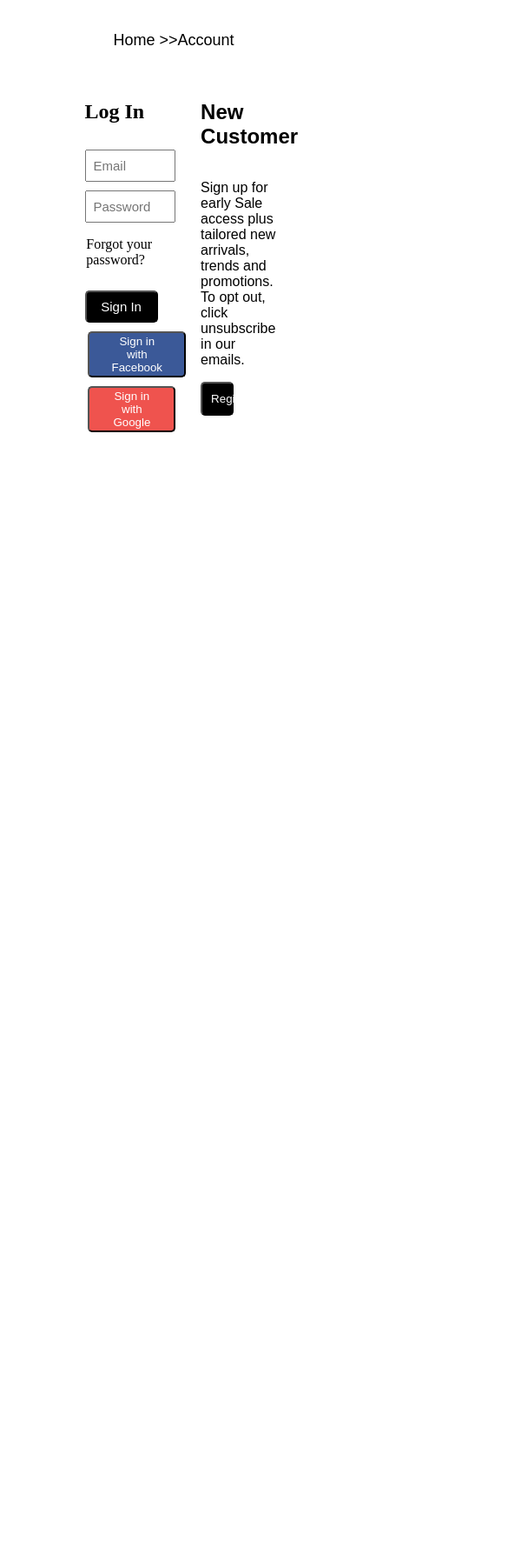
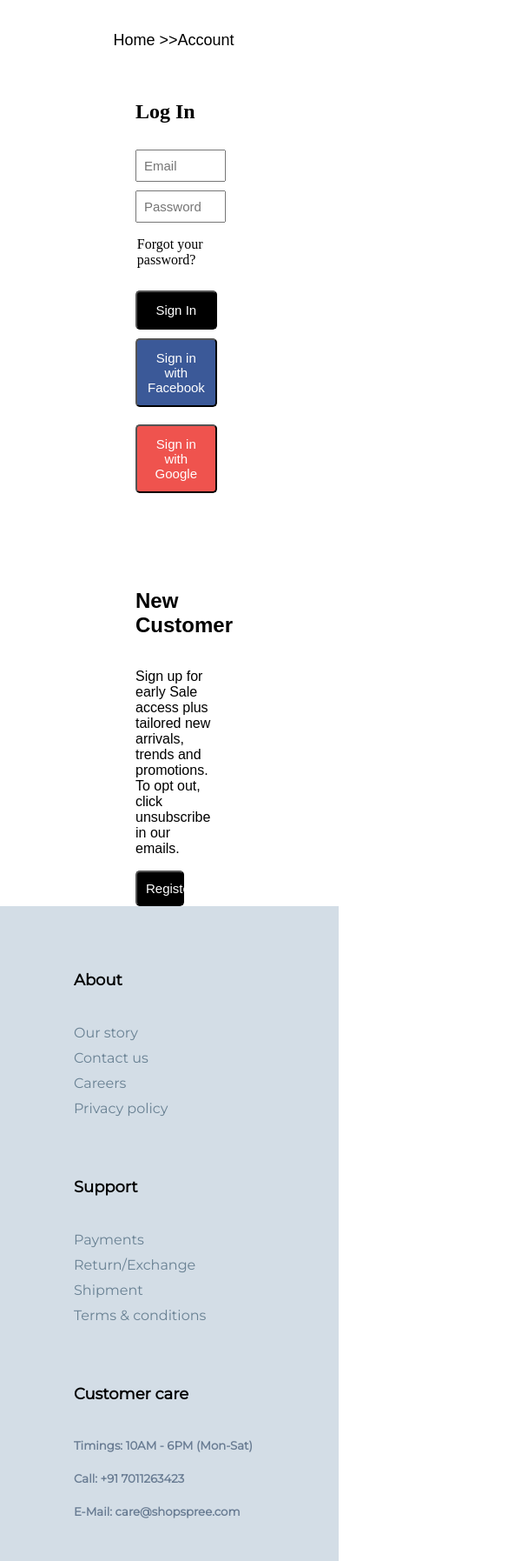
Before and after one commit to PallvaKuarweb23/ShopEasy, a plain HTML site: page html/login.html in a window 390 px wide. Shown: the part 160-1955 px from the top of the page at 87% size, 585 px wide, since content can reach past the window. Before the commit the page ends 844 px from the top, so only its background shows below. Drawn offline with Linux system fonts and the light colour scheme.

Commit message:
Responsive

```diff
--- a/Styles/login.css
+++ b/Styles/login.css
@@ -48,8 +48,12 @@ h1 {
   background-color: black;
   color: white;
   padding: 10px;
-  margin-right: 60%;
+  width: 60%;
   border-radius: 5px;
+  font-size: 15px;
+}
+.newY button:hover {
+  font-size: 18px;
 }
 form {
   text-align: center;
@@ -67,38 +71,55 @@ form > input {
   background-color: black;
   color: white;
   border-radius: 5px;
-  font-size: 15px;
-  padding: 8px;
-  width: 90%;
-  text-align: center;
-
-  cursor: pointer;
-}
-.buttonsY > button {
-  display: flex;
-  flex-direction: column;
 
   margin-top: 10px;
+  font-size: 15px;
+  width: 100%;
+  border-radius: 5px;
+  text-align: center;
+  cursor: pointer;
+  padding: 12px;
+}
+#submitY:hover {
+  font-size: 18px;
+}
+
+.buttonsY > button {
+  margin-top: 10px;
   color: black;
-
+  width: 100%;
   border-radius: 5px;
   text-align: center;
   cursor: pointer;
 }
 
-#facebookY {
-  padding: 2% 27%;
-  cursor: pointer;
+.buttonsY > button:nth-child(1) {
   background-color: #3b5998;
+  margin-bottom: 10px;
   color: white;
   text-align: center;
-  margin-left: 4%;
+  padding: 12px;
+  font-size: 15px;
 }
 
-#googleY {
-  padding: 2% 29%;
-  margin-left: 4%;
+.buttonsY > button:nth-child(2) {
+  padding: 12px;
+  margin-bottom: 50px;
   background-color: #ef534e;
-  cursor: pointer;
+  font-size: 15px;
+  text-align: center;
   color: white;
 }
+
+@media (max-width: 400px) {
+  .parentY {
+    flex-direction: column;
+    margin-left: 40%;
+  }
+}
+@media (max-width: 900px) {
+  .parentY {
+    flex-direction: column;
+    margin-left: 40%;
+  }
+}
--- a/Styles/register.css
+++ b/Styles/register.css
@@ -1,6 +1,4 @@
-/* Write all necessery css here  */
 #signup > form > input {
-  /* width: 400px; */
   width: 26%;
   display: block;
   margin: auto;
@@ -16,7 +14,7 @@
   margin-right: 36%;
 }
 h1 {
-  margin-top: 100px;
+  margin-top: 70px;
   text-align: center;
   font-family: sans-serif;
 }
@@ -24,10 +22,14 @@ h1 {
   background-color: black;
   padding: 13px;
   width: 27.5%;
+  font-size: 15px;
   border-radius: 5px;
   color: white;
   text-align: center;
   cursor: pointer;
+}
+#signup > form input:nth-child(6):hover {
+  font-size: 18px;
 }
 
 .redirectY {
@@ -36,7 +38,7 @@ h1 {
   justify-content: center;
   width: 400px;
   font-size: large;
-  /* margin-left: 37.5%; */
+
   margin: auto;
   margin-bottom: 20px;
 
@@ -49,7 +51,7 @@ h1 {
 h2 {
   margin-left: 36%;
 }
-.buttonsY > button {
+.buttonsY {
   display: flex;
   flex-direction: column;
   margin-left: 36%;
@@ -59,32 +61,39 @@ h2 {
   border-radius: 5px;
 }
 
-#loginY {
-  margin-left: 36%;
-  padding: 0.6% 12.5%;
+.buttonsY > button {
+  width: 100%;
+  border-radius: 5px;
+  cursor: pointer;
   text-align: center;
-  cursor: pointer;
-  margin-right: 36%;
+  font-size: 15px;
 }
+.buttonsY > button:nth-child(2) {
+  background-color: #3b5998;
+  margin-bottom: 10px;
+  color: white;
+  font-size: 15px;
+  padding: 12px;
+}
+
+.buttonsY > button:nth-child(1) {
+  padding: 12px;
+  margin-bottom: 10px;
+  font-size: 15px;
+  background-color: white;
+
+  color: black;
+}
+.buttonsY > button:nth-child(3) {
+  padding: 12px;
+  margin-bottom: 50px;
+  background-color: #ef534e;
+
+  color: white;
+}
+
 #loginY:hover {
   background-color: black;
   color: white;
+  font-size: 17px;
 }
-#facebookY {
-  margin-left: 36%;
-  padding: 0.6% 9.5%;
-  cursor: pointer;
-  background-color: #3b5998;
-  color: white;
-  margin-right: 36%;
-}
-
-#googleY {
-  margin-left: 36%;
-  padding: 0.6% 10%;
-  margin-bottom: 50px;
-  background-color: #ef534e;
-  cursor: pointer;
-  color: white;
-  margin-right: 36%;
-}
--- a/html/login.html
+++ b/html/login.html
@@ -44,7 +44,6 @@
       </div>
     </div>
 
-
     <!-- Navbar2 -->
     <div class="navbar">
       <!-- <div id="media">
@@ -78,14 +77,12 @@
                     <a href="../html/product.html">Viewers</a>
                     <a href="../html/product.html">Sneakers</a>
                     <a href="../html/product.html">Slides</a>
-
                   </div>
                   <div class="column">
                     <h3>Accessories</h3>
                     <a href="#">Sunglasses</a>
                     <a href="#">Caps & Hats</a>
                     <a href="#">Pins</a>
-
                   </div>
                   <div class="column">
                     <h3>Brand</h3>
@@ -101,11 +98,13 @@
                     <a href="#">Kangal</a>
                     <a href="#">Comatoes</a>
                     <a href="#">Garcon</a>
-
                   </div>
                   <div class="column dropdown_image">
-                                      <img style="width: 100%; height: 60%;"
-                                      src="https://cdn.shopify.com/s/files/1/0677/1464/6315/files/Screenshot_2022-11-10_at_5.37.53_PM.png?v=1668083230&width=533" alt="">
+                    <img
+                      style="width: 100%; height: 60%"
+                      src="https://cdn.shopify.com/s/files/1/0677/1464/6315/files/Screenshot_2022-11-10_at_5.37.53_PM.png?v=1668083230&width=533"
+                      alt=""
+                    />
                   </div>
                 </div>
               </div>
@@ -115,9 +114,8 @@
               <!-- <button class="dropbtn">Women
                           <i class="fa fa-caret-down"></i>
                       </button> -->
-                      <a class="underScore"href="../index.html">Women</a>
+              <a class="underScore" href="../index.html">Women</a>
               <div class="dropdown-content">
-
                 <div class="row">
                   <div class="column">
                     <h3>CLOTHING</h3>
@@ -135,7 +133,6 @@
                     <a href="../html/product.html">Pants</a>
                     <a href="../html/product.html">Legging</a>
                     <a href="../html/product.html">Sooks</a>
-
                   </div>
                   <div class="column">
                     <h3>Shoes</h3>
@@ -147,15 +144,12 @@
                     <a href="../html/product.html">Flip Flop</a>
                     <a href="../html/product.html">Boots</a>
                     <a href="../html/product.html">Hagen</a>
-
-
                   </div>
                   <div class="column">
                     <h3>Accessories</h3>
                     <a href="#">Sunglasses</a>
                     <a href="#">Caps & Hats</a>
                     <a href="#">Pins</a>
-
                   </div>
                   <div class="column">
                     <h3>Brand</h3>
@@ -172,16 +166,13 @@
 
                     <a href="#">Keen</a>
                     <a href="#">5iv</a>
-
-
                   </div>
                   <div class="column dropdown_image">
-
-                                      <img style="width: 100%; height: 60%;"
-                                      src="https://cdn.shopify.com/s/files/1/0677/1464/6315/files/Screenshot_2022-11-10_at_6.09.16_PM.png?v=1668083985&width=533" alt="">
-
-
-
+                    <img
+                      style="width: 100%; height: 60%"
+                      src="https://cdn.shopify.com/s/files/1/0677/1464/6315/files/Screenshot_2022-11-10_at_6.09.16_PM.png?v=1668083985&width=533"
+                      alt=""
+                    />
                   </div>
                 </div>
               </div>
@@ -189,25 +180,20 @@
             <a href="../index.html">Artist collab</a>
           </div>
         </div>
-
-
       </div>
 
-
-
       <div>
-          <img src="./images header/newlogoagain.png" alt="">
+        <img src="./images header/newlogoagain.png" alt="" />
       </div>
       <div>
         <!-- <a href="https://cdnjs.com/libraries/font-awesome"><i class="fa-solid fa-magnifying-glass"></i></a> -->
         <a href="../html/register.html"><i class="fa-regular fa-user"></i></a>
         <a href="../html/Wishlist.html"><i class="fa-regular fa-heart"></i></a>
-      <a href="../html/Cart.html"><i class="fa-solid fa-cart-shopping"></i></a>
+        <a href="../html/Cart.html"
+          ><i class="fa-solid fa-cart-shopping"></i
+        ></a>
       </div>
     </div>
-
-
-
 
     <!-- Sign-in -->
     <div id="signin">
@@ -252,6 +238,61 @@
         </div>
       </div>
     </div>
+    <!-- Footer -->
+    <footer class="footer">
+      <div class="contanier">
+        <div class="row">
+          <div class="footer-col">
+            <h4>About</h4>
+            <ul>
+              <li><a href="../html/Our_Story.html">Our story</a></li>
+              <li><a href="">Contact us</a></li>
+              <li><a href="">Careers</a></li>
+              <li><a href="">Privacy policy</a></li>
+            </ul>
+          </div>
+          <div class="footer-col">
+            <h4>Support</h4>
+            <ul>
+              <li><a href="">Payments</a></li>
+              <li><a href="">Return/Exchange</a></li>
+              <li><a href="">Shipment</a></li>
+              <li><a href="">Terms & conditions</a></li>
+            </ul>
+          </div>
+          <div class="footer-col">
+            <h4>Customer care</h4>
+            <ul>
+              <li><h5>Timings: 10AM - 6PM (Mon-Sat)</h5></li>
+              <li><h5>Call: +91 7011263423</h5></li>
+              <li><h5>E-Mail: care@shopspree.com</h5></li>
+            </ul>
+          </div>
+          <div class="footer-col">
+            <h4>Subscribe</h4>
+            <ul>
+              <li>
+                <h5>
+                  Enter your email below to be the first to know about new
+                  collections and product launches.
+                </h5>
+              </li>
+            </ul>
+          </div>
+        </div>
+      </div>
+      <div class="footer-2">
+        <div class="social-links">
+          <a href=""><i class="fa-brands fa-facebook-f"></i></a>
+        </div>
+        <div class="social-links">
+          <a href=""><i class="fa-brands fa-instagram"></i></a>
+        </div>
+        <div class="copyright">
+          <p>© SHOPSPREE PRIVATE LIMITED</p>
+        </div>
+      </div>
+    </footer>
   </body>
   <script src="../Scripts/login.js"></script>
 </html>
```
Also changed, not shown: html/register.html (+0 -1 lines). Lines whose indentation alone changed are shown as unchanged.
